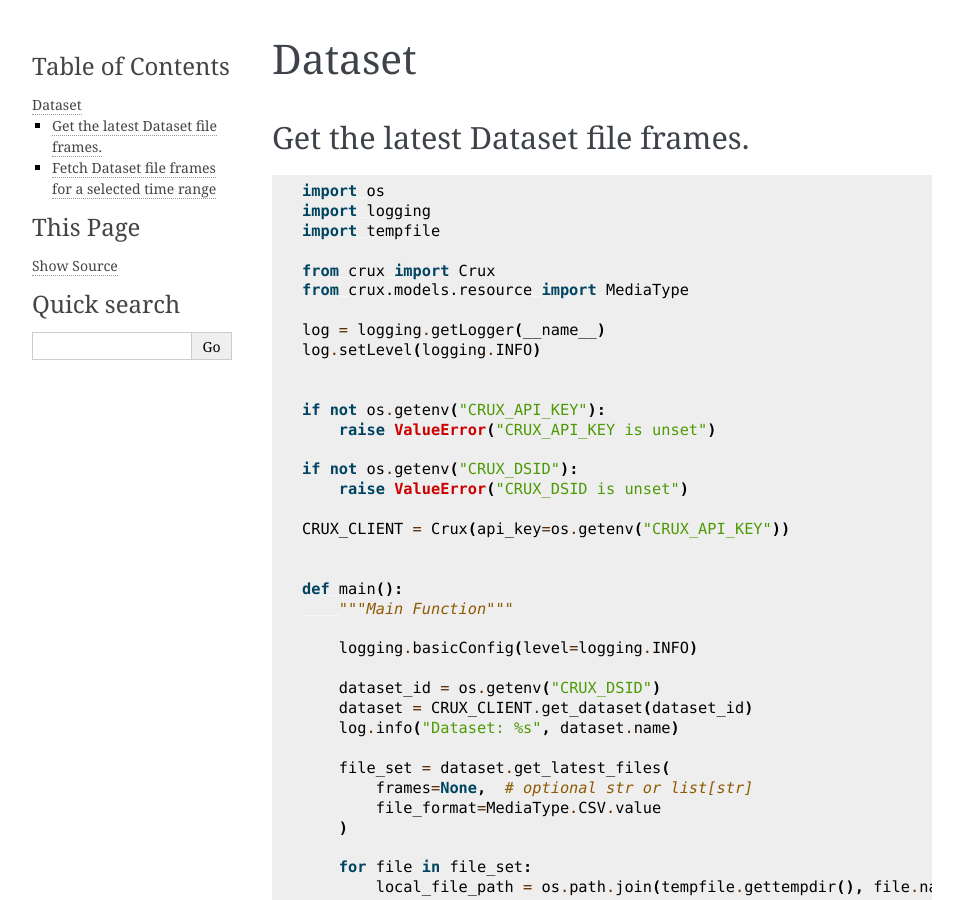
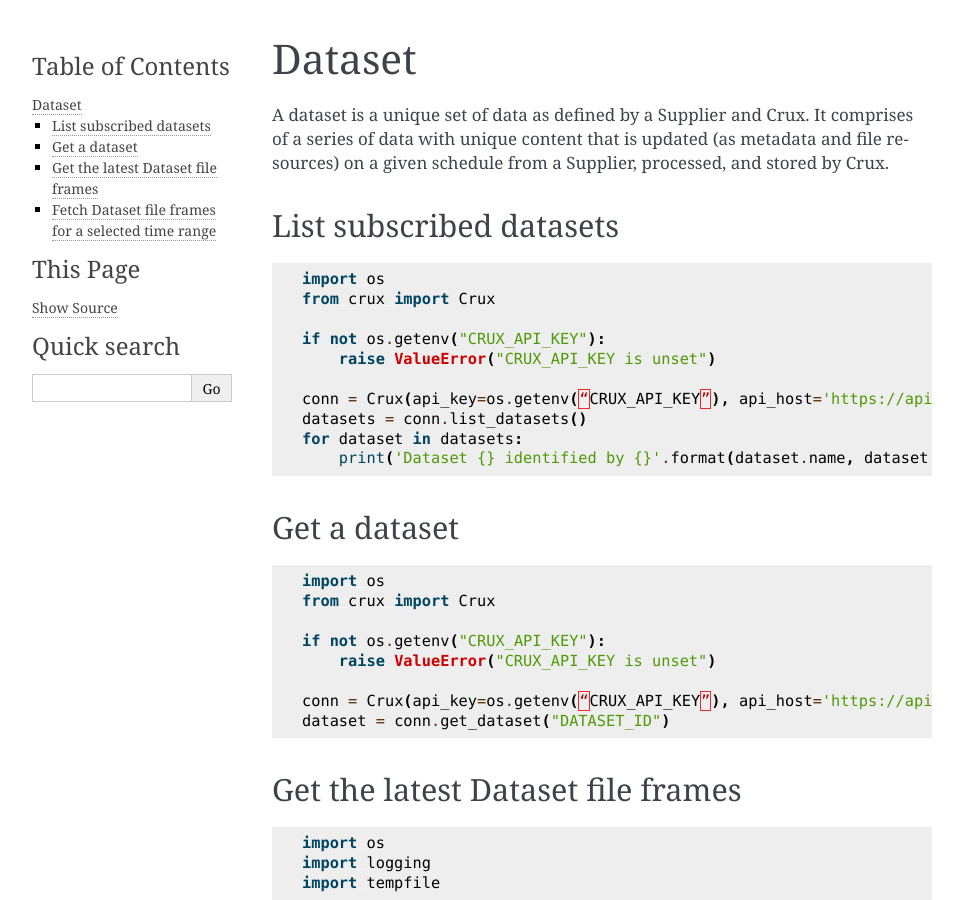
Before and after one commit to cruxinformatics/crux-python, a Sphinx documentation site: the page built from docs/dataset.md, in a window 1280 px wide and 900 px high. Shown: the whole window, without its empty margins (148-1111 px from the left). Built offline with Sphinx 7.4.7, drawn with Linux system fonts in a browser that asks for light colours; pages that are not in the unit, such as notebooks, are missing from menus.

Commit message:
add dataset.md

````diff
--- a/docs/dataset.md
+++ b/docs/dataset.md
@@ -1,6 +1,39 @@
 # Dataset
 
-## Get the latest Dataset file frames.
+A dataset is a unique set of data as defined by a Supplier and Crux.
+It comprises of a series of data with unique content that is updated (as metadata and file resources) on a given schedule from a Supplier, processed, and stored by Crux.
+
+
+## List subscribed datasets
+
+```python
+import os
+from crux import Crux
+
+if not os.getenv("CRUX_API_KEY"):
+    raise ValueError("CRUX_API_KEY is unset")
+
+conn = Crux(api_key=os.getenv(“CRUX_API_KEY”), api_host='https://api.cruxinformatics.com')
+datasets = conn.list_datasets()
+for dataset in datasets:
+    print('Dataset {} identified by {}'.format(dataset.name, dataset.id))
+```
+
+
+## Get a dataset
+
+```python
+import os
+from crux import Crux
+
+if not os.getenv("CRUX_API_KEY"):
+    raise ValueError("CRUX_API_KEY is unset")
+
+conn = Crux(api_key=os.getenv(“CRUX_API_KEY”), api_host='https://api.cruxinformatics.com')
+dataset = conn.get_dataset("DATASET_ID")
+```
+
+## Get the latest Dataset file frames
 
 ```python
 import os
@@ -45,6 +78,7 @@
 
 main()
 ```
+
 
 ## Fetch Dataset file frames for a selected time range
 
````
Also changed, not shown: docs/index.md (+1 -0 lines).
